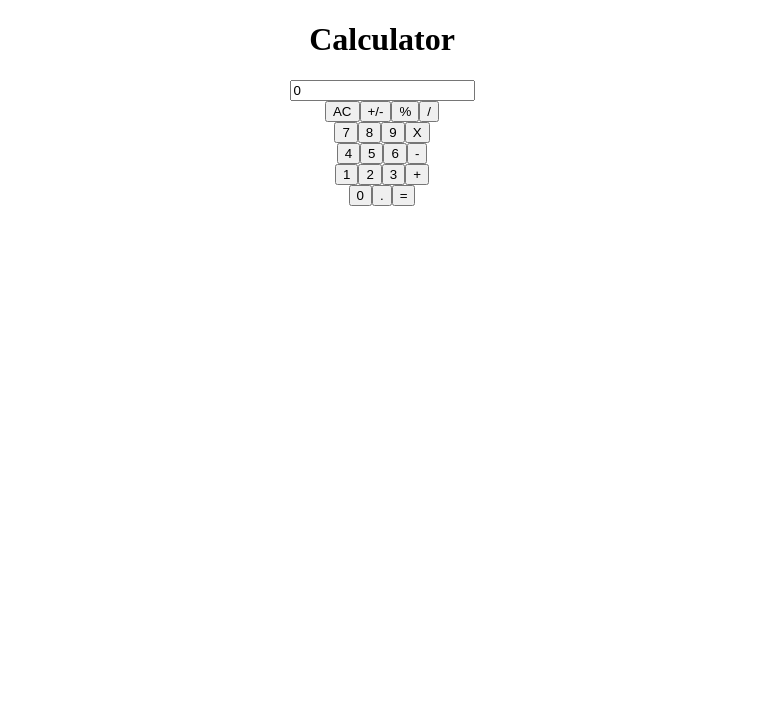
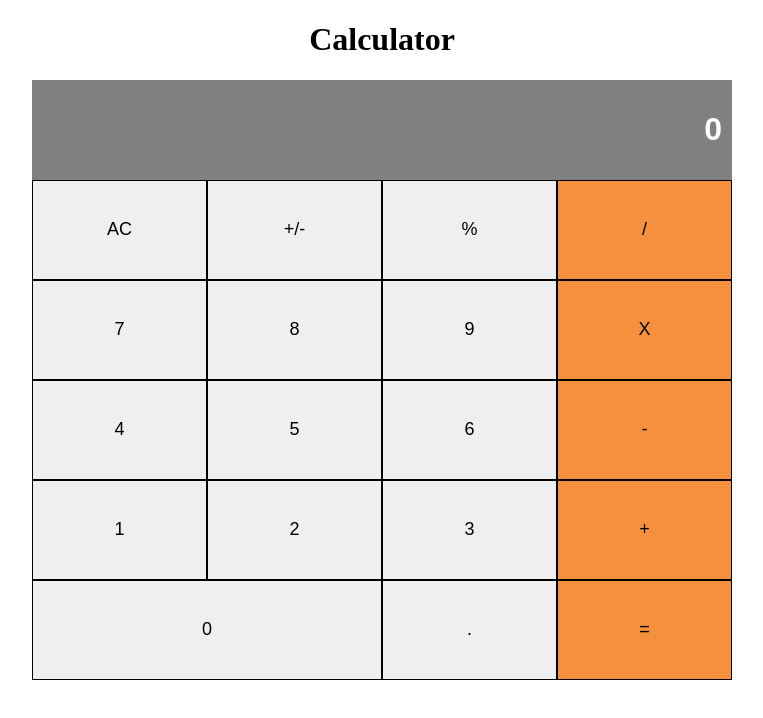
Before and after one commit to enelesmai/react-calculator, a React (Create React App) app: page / in a window 1280 px wide. Shown: the top 718 px of the page, without its empty margins (258-1021 px from the left). Built offline with nearby package versions, Linux system fonts and the light colour scheme.

Commit message:
added style classes

```diff
--- a/src/App.css
+++ b/src/App.css
@@ -1,3 +1,48 @@
 .App {
   text-align: center;
+  display: block;
+  width: 700px;
+  margin: 0 auto;
 }
+
+.Display {
+  background-color: #808080;
+  height: 100px;
+  color: #fff;
+  padding: 10px;
+  font-weight: bold;
+  text-align: right;
+  width: 100%;
+  font-size: xx-large;
+  box-sizing: border-box;
+  border: none;
+}
+
+.ButtonPanel {
+  height: 100px;
+  display: flex;
+  flex-direction: column;
+}
+
+.calc-row {
+  display: flex;
+  flex-direction: row;
+  height: 100px;
+}
+
+.Button {
+  width: 25%;
+  text-align: center;
+  color: #000;
+  border: 1px solid #000;
+  height: 100px;
+  font-size: large;
+}
+
+.Button.wide {
+  width: 50%;
+}
+
+.orange {
+  background: rgb(245, 145, 62);
+}
--- a/src/components/Button.js
+++ b/src/components/Button.js
@@ -2,11 +2,18 @@ import React from 'react';
 import PropTypes from 'prop-types';
 
 function Button(props) {
-  const { value } = props;
+  const { value, wide, color } = props;
+  let buttonStyle = '';
+  if (wide){
+    buttonStyle += 'wide Button';
+  }else{
+    buttonStyle += 'Button';
+  }
+  buttonStyle += ` ${color}`;
   return (
     <button
       type="button"
-      className="button"
+      className={buttonStyle}
     >
       {value}
     </button>
@@ -15,9 +22,13 @@ function Button(props) {
 
 Button.defaultProps = {
   value: '',
+  wide: false,
+  color: 'orange',
 };
 Button.propTypes = {
   value: PropTypes.string,
+  wide: PropTypes.bool,
+  color: PropTypes.string,
 };
 
 export default Button;
--- a/src/components/ButtonPanel.js
+++ b/src/components/ButtonPanel.js
@@ -3,17 +3,20 @@ import Button from './Button';
 
 /* eslint class-methods-use-this: ["error", { "exceptMethods": ["renderButton"] }] */
 class ButtonPanel extends React.Component {
-  renderButton(i) {
+  renderButton(value) {
+    let operators = ['/','X','-','+','='];
     return (
       <Button
-        value={i}
+        value={value}
+        wide={value==='0'}
+        color={!operators.includes(value)?'gray':undefined}
       />
     );
   }
 
   render() {
     return (
-      <div>
+      <div className="ButtonPanel">
         <div className="calc-row">
           {this.renderButton('AC')}
           {this.renderButton('+/-')}
--- a/src/components/Display.js
+++ b/src/components/Display.js
@@ -4,8 +4,8 @@ import PropTypes from 'prop-types';
 function Display(props) {
   const { result } = props;
   return (
-    <div className="Display">
-      <input type="text" value={result} />
+    <div>
+      <input className="Display" type="text" value={result} />
     </div>
   );
 }
```
